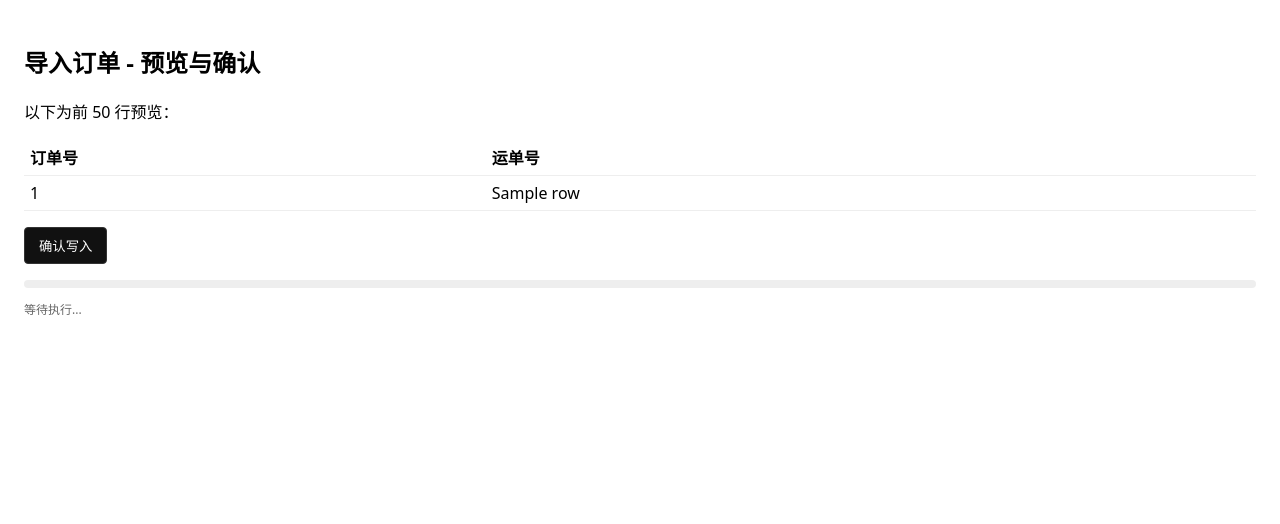
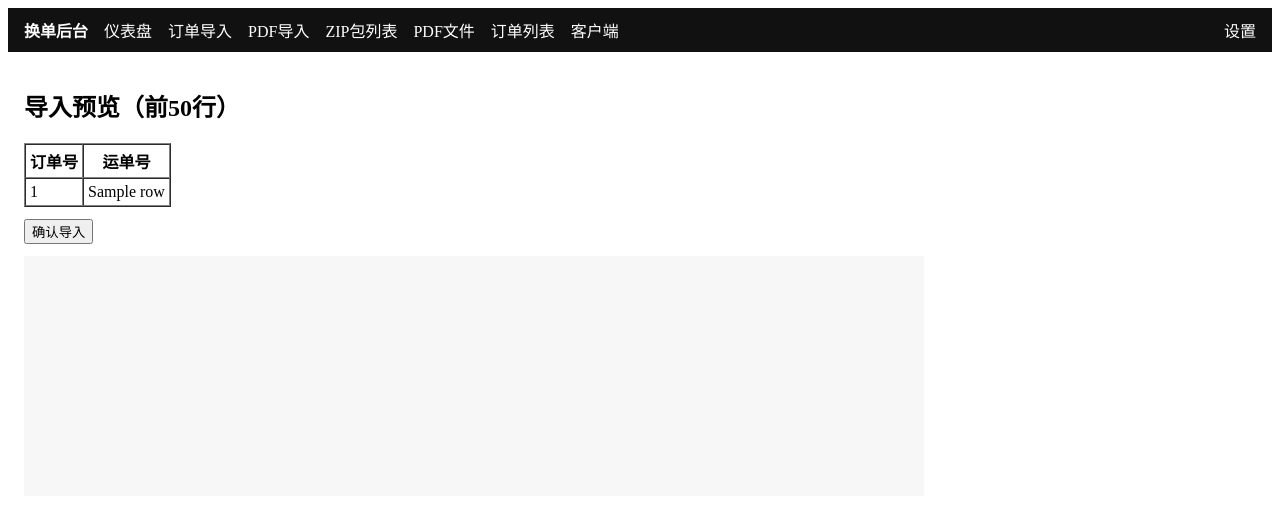
Before and after one commit to aidaddydog/huandan.server, a FastAPI app: template app/templates/preview_orders.html in a window 1280 px wide. Shown: the top 524 px of the page. Run offline with FastAPI, Linux system fonts and the light colour scheme; the template is opened without the code that fills it: most values are stand-ins (such as "Sample title", 1, 10 or a date in 2020); parts of the project's set-up code (start-up, migrations or seed data) failed here and were passed over.

Commit message:
Update preview_orders.html

```diff
--- a/app/templates/preview_orders.html
+++ b/app/templates/preview_orders.html
@@ -1,60 +1,52 @@
-<!-- app/templates/preview_orders.html -->
-<!doctype html>
-<html lang="zh-CN">
-<head>
-  <meta charset="utf-8"/>
-  <title>导入订单 - 预览与确认</title>
-  <style>
-    body{font-family:system-ui,-apple-system,Segoe UI,Roboto,Helvetica,Arial,sans-serif;padding:16px}
-    table{border-collapse:collapse;width:100%}
-    th,td{border-bottom:1px solid #eee;padding:6px;text-align:left}
-    .btn{display:inline-block;padding:8px 14px;border:1px solid #333;background:#111;color:#fff;border-radius:4px;text-decoration:none;cursor:pointer}
-    .bar{height:8px;background:#eee;border-radius:4px;overflow:hidden;margin-top:8px}
-    .bar>i{display:block;height:100%;background:#111;width:0%}
-    .small{font-size:12px;color:#666}
-  </style>
-</head>
+<!doctype html><html><head><meta charset="utf-8"><title>订单导入预览</title></head>
 <body>
-  <h2>导入订单 - 预览与确认</h2>
-  <p>以下为前 50 行预览：</p>
-  <table>
-    <thead><tr><th>订单号</th><th>运单号</th></tr></thead>
-    <tbody>
-      {% for row in rows %}
-      <tr><td>{{ row[0] }}</td><td>{{ row[1] }}</td></tr>
-      {% endfor %}
-    </tbody>
+{% include "_nav.html" %}
+<div style="padding:16px;max-width:900px">
+  <h2>导入预览（前50行）</h2>
+  <table border="1" cellspacing="0" cellpadding="4">
+    <tr><th>订单号</th><th>运单号</th></tr>
+    {% for r in rows %}
+      <tr><td>{{ r[0] }}</td><td>{{ r[1] }}</td></tr>
+    {% endfor %}
   </table>
-
-  <p><button class="btn" onclick="commit()">确认写入</button></p>
-  <div class="bar"><i id="bar"></i></div>
-  <p id="txt" class="small">等待执行...</p>
-
+  <div style="margin-top:12px">
+    <button id="btn">确认导入</button>
+  </div>
+  <pre id="log" style="margin-top:12px;background:#f7f7f7;padding:10px;height:220px;overflow:auto"></pre>
+</div>
 <script>
-async function newProgress(tag){
-  const r = await fetch("/admin/progress/new?tag="+encodeURIComponent(tag));
-  const j = await r.json(); return j.id;
-}
-async function commit(){
-  const pid = await newProgress("import_orders");
-  const fd = new FormData();
-  fd.append("progress_id", pid);
-  const resp = await fetch("/admin/upload-orders-step3", {method:"POST", body:fd});
-  if(!resp.ok){ alert("提交失败"); return; }
-  // 跟进进度
-  const bar=document.getElementById("bar");
-  const txt=document.getElementById("txt");
-  while(true){
-    const r=await fetch("/admin/progress/get?id="+pid,{cache:"no-store"});
-    const s=await r.json();
-    if(s.missing){ txt.textContent="任务不存在"; return; }
-    bar.style.width = (s.pct||0)+"%";
-    txt.textContent = (s.stage||"-")+"："+(s.note||"")+"（"+(s.pct||0)+"%）";
-    if(s.done){ break; }
-    await new Promise(r=>setTimeout(r,800));
+const $ = s=>document.querySelector(s);
+const log = m => { const pre=$("#log"); pre.textContent += m+"\n"; pre.scrollTop = pre.scrollHeight; };
+const btn = $("#btn");
+btn.addEventListener("click", async () => {
+  btn.disabled = true; const old = btn.textContent; btn.textContent = "导入中… ⏳";
+  $("#log").textContent = "";
+  try {
+    await new Promise((resolve, reject) => {
+      const es = new EventSource("/admin/api/orders-apply");
+      es.onmessage = (ev) => {
+        const d = JSON.parse(ev.data);
+        if (d.phase === "read") {
+          log("读取完成，待导入总数："+d.total);
+        } else if (d.phase === "progress") {
+          log(`写入进度：${d.done}/${d.total}`);
+        } else if (d.phase === "done") {
+          log(`导入完成：${d.count}`);
+          es.close();
+          alert("导入成功！");
+          window.location.href = d.redirect || "/admin/orders";
+          resolve();
+        } else if (d.phase === "error") {
+          es.close(); reject(new Error(d.msg || "导入失败"));
+        }
+      };
+      es.onerror = () => { es.close(); reject(new Error("SSE 连接中断")); };
+    });
+  } catch(e) {
+    alert(e.message || e);
+  } finally {
+    btn.disabled = false; btn.textContent = old;
   }
-  txt.textContent = "完成："+txt.textContent;
-}
+});
 </script>
-</body>
-</html>
+</body></html>
```
